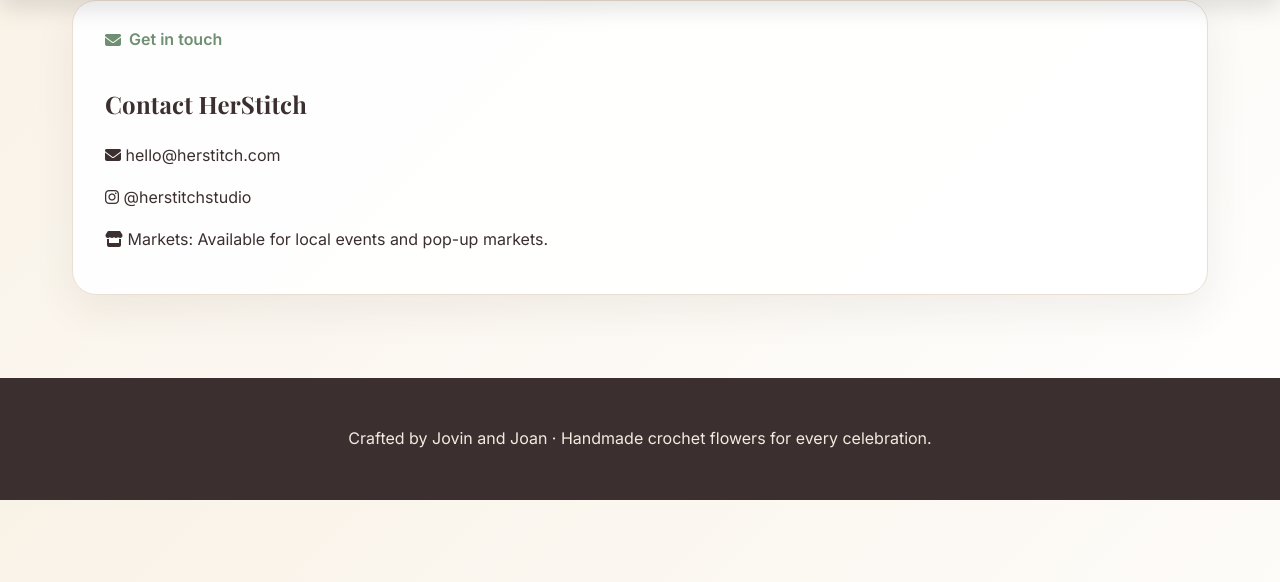
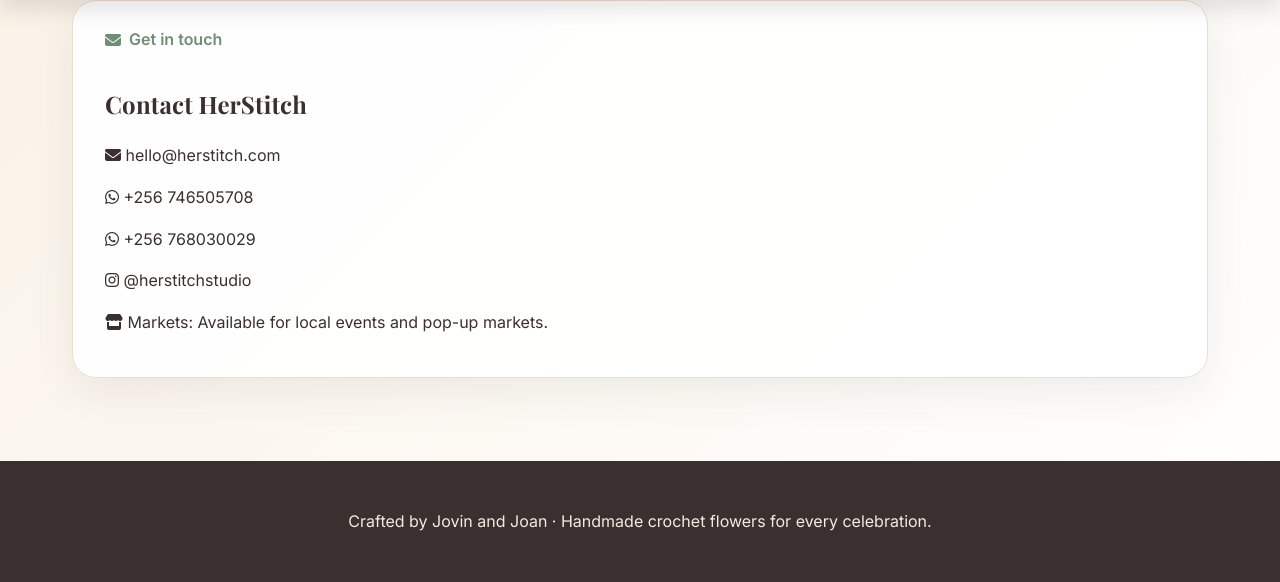
Before and after one commit to Aribe-24/HerStitch, a Flask app: page /contact in a window 1280 px wide. Shown: the part 65-647 px from the top of the page. Run offline with Flask 3, Linux system fonts and the light colour scheme.

Commit message:
Update contact page

```diff
--- a/templates/contact.html
+++ b/templates/contact.html
@@ -5,6 +5,10 @@
     <div class="highlight"><i class="fa-solid fa-envelope"></i> Get in touch</div>
     <h2>Contact HerStitch</h2>
     <p><i class="fa-solid fa-envelope"></i> hello@herstitch.com</p>
+    <p><i class="fa-brands fa-whatsapp"></i> <a href="https://wa.me/256746505708" target="_blank"
+        rel="noopener noreferrer">+256 746505708</a></p>
+    <p><i class="fa-brands fa-whatsapp"></i> <a href="https://wa.me/256768030029" target="_blank"
+        rel="noopener noreferrer">+256 768030029</a></p>
     <p><i class="fa-brands fa-instagram"></i> @herstitchstudio</p>
     <p><i class="fa-solid fa-store"></i> Markets: Available for local events and pop-up markets.</p>
   </div>
```
